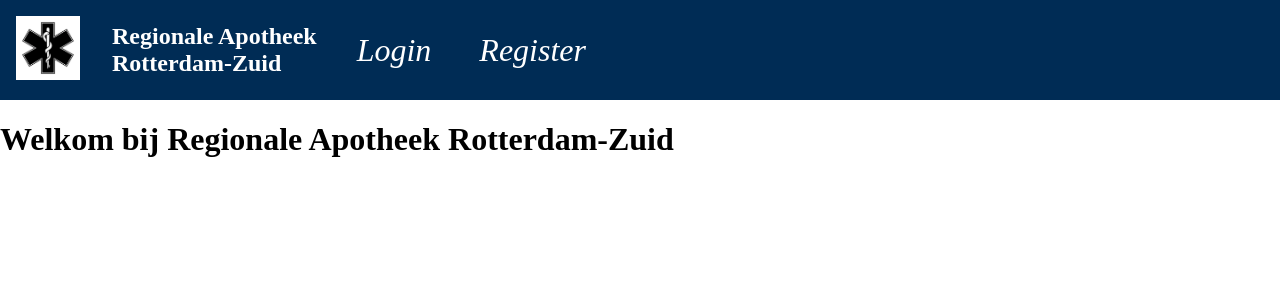
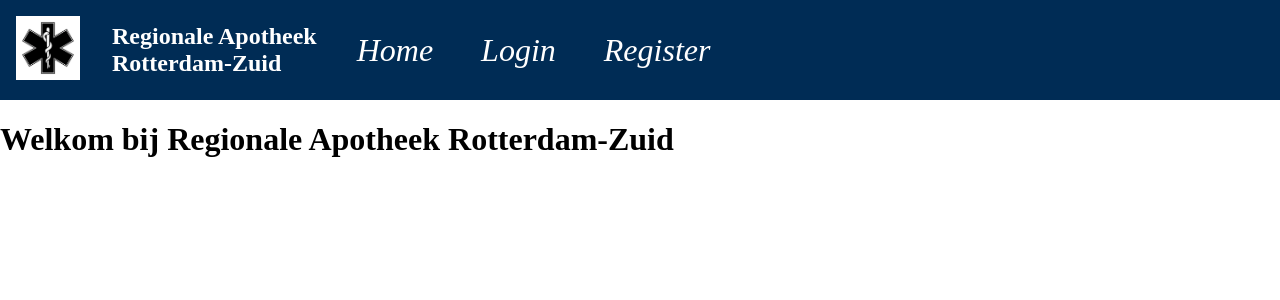
Before and after one commit to Damian5314/apotheek, a Django app: page / in a window 1280 px wide. Shown: the top 300 px of the page. Run offline with Django 5.2, Linux system fonts and the light colour scheme.

Commit message:
Made it that home is always visible (logged in or not)

```diff
--- a/apotheek/base/templates/base/menu.html
+++ b/apotheek/base/templates/base/menu.html
@@ -3,8 +3,8 @@
     <div class="nav-container">
         <p><img src="{% static "base/img/ApotheekLogo.png" %}" alt="Logo"></p>
         <h2><MenuText>Regionale Apotheek<br>Rotterdam-Zuid</MenuText></h2>
+        <a href="{% url 'index' %}" class="nav-item">Home</a>
         {% if user.is_authenticated %}
-            <a href="{% url 'index' %}" class="nav-item">Home</a>
             {% if user.is_staff %}
             {% endif %}
             <a href="{% url 'profile'%}" class="nav-item">Profiel</a>
```
